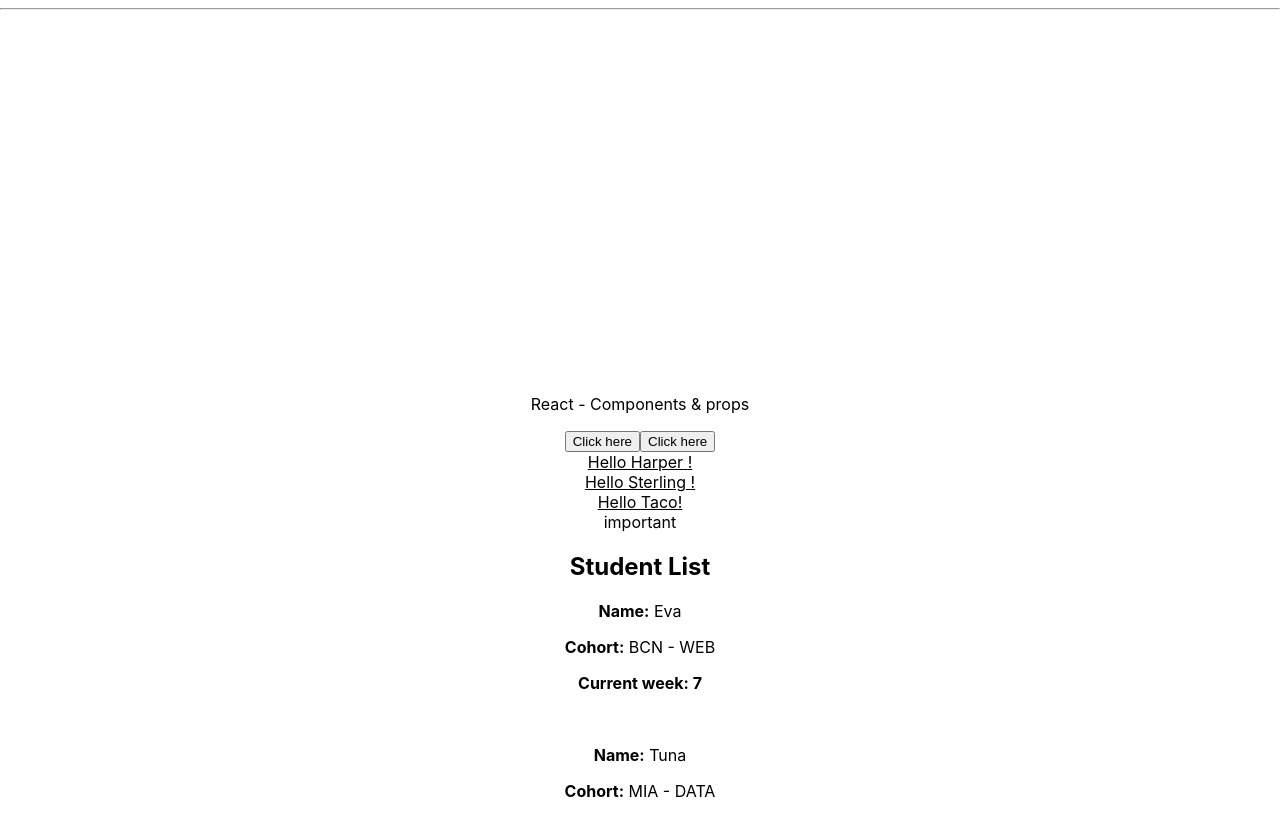
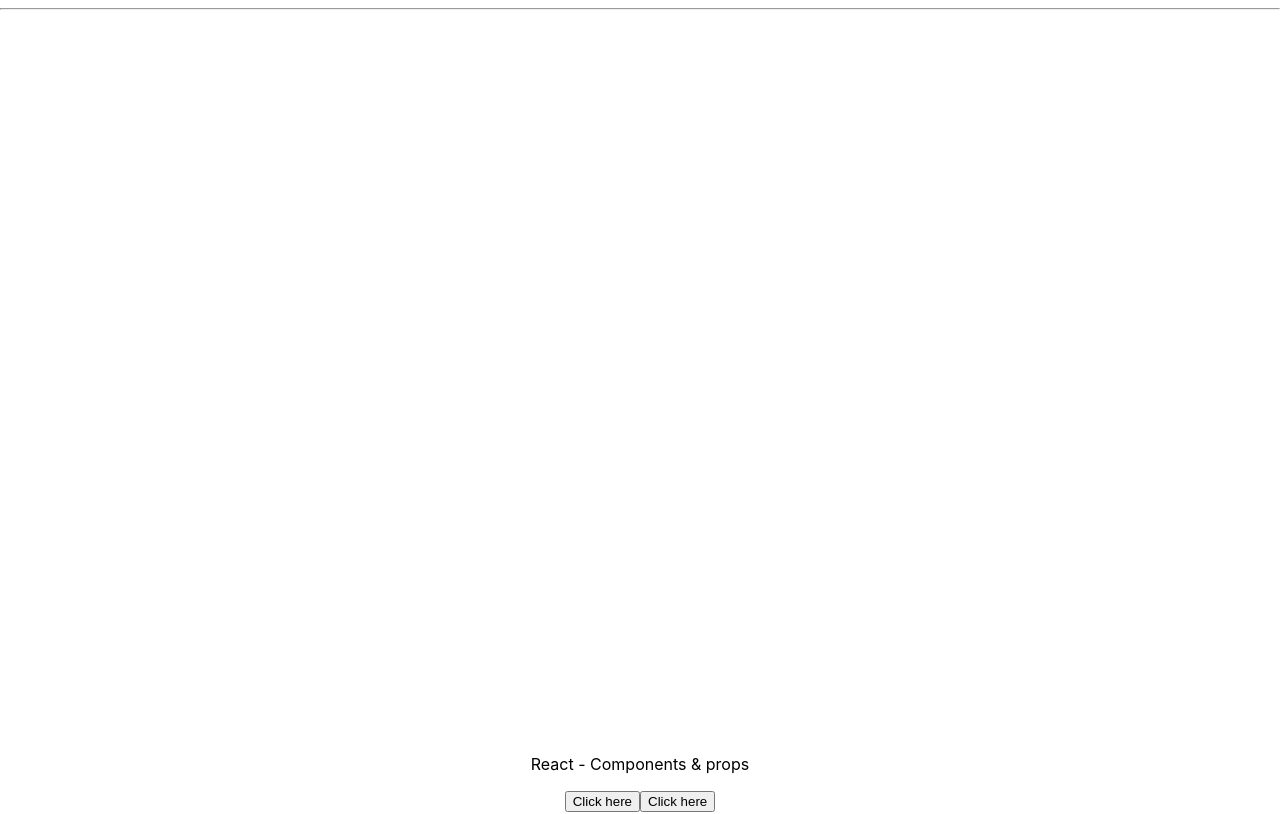
Before and after one commit to Bijl1/react-components-props-demo, a React (Create React App) app: page / in a window 1280 px wide. Shown: the top 814 px of the page. Built offline with nearby package versions, Linux system fonts and the light colour scheme.

Commit message:
lesson-code-h-react-components-props

```diff
--- a/src/App.js
+++ b/src/App.js
@@ -12,9 +12,14 @@
   return (
     <div className="App">
 
-      {/* ... no changes here ... */}
       <hr />
-      <ReactPlayer url="https://vimeo.com/channels/top/22439234" playing />
+      <ReactPlayer url="https://vimeo.com/channels/top/22439234" />
+      <ReactPlayer
+          url="https://www.youtube.com/watch?v=kJQP7kiw5Fk"
+          playing
+          controls
+          volume="0.5"
+        />
 
       <Navbar />
       <Greeting firstName="Harper" />
```
